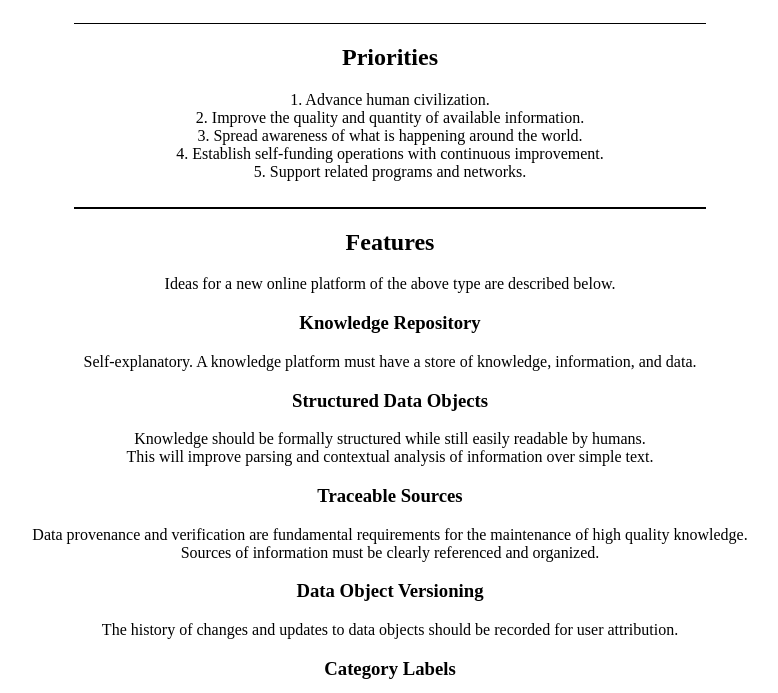
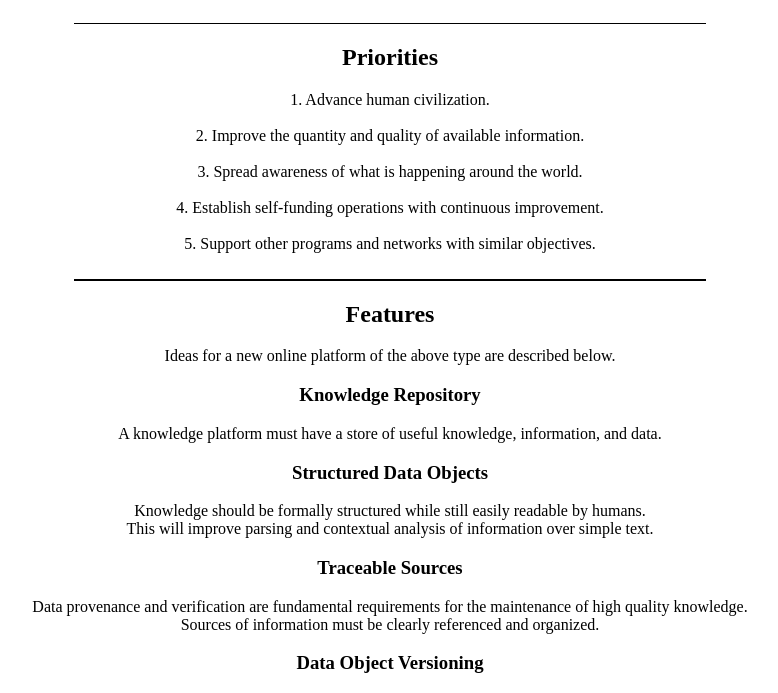
Before and after one commit to HopeMage/hopemage.github.io, a plain HTML site: page index.html in a window 1280 px wide. Shown: the part 364-1057 px from the top of the page, without its empty margins (250-1028 px from the left). Drawn offline with Linux system fonts and the light colour scheme.

Commit message:
Minor update to action plan

```diff
--- a/index.html
+++ b/index.html
@@ -28,11 +28,11 @@
       <br><hr>
       <div id="priorities">
         <h2>Priorities</h2>
-        1. Advance human civilization.<br>
-        2. Improve the quality and quantity of available information.<br>
-        3. Spread awareness of what is happening around the world.<br>
-        4. Establish self-funding operations with continuous improvement.<br>
-        5. Support related programs and networks.<br>
+        1. Advance human civilization.<br><br>
+        2. Improve the quantity and quality of available information.<br><br>
+        3. Spread awareness of what is happening around the world.<br><br>
+        4. Establish self-funding operations with continuous improvement.<br><br>
+        5. Support other programs and networks with similar objectives.<br>
       </div>
       <br><hr>
       <div id="features">
@@ -40,7 +40,7 @@
         Ideas for a new online platform of the above type are described below.<br>
 
         <h3>Knowledge Repository</h3>
-        Self-explanatory. A knowledge platform must have a store of knowledge, information, and data.<br>
+        A knowledge platform must have a store of useful knowledge, information, and data.<br>
 
         <h3>Structured Data Objects</h3>
         Knowledge should be formally structured while still easily readable by humans.<br>
@@ -77,7 +77,7 @@
       <div id="sustainability">
         <h2>Sustainability</h2>
         In order to meet project goals, the platform must have longevity. Therefore it must be sustainable.<br>
-        Rather than maximizing growth or profits, keeping costs low while maintaining sufficient revenue should be the priority.<br>
+        Rather than maximizing growth or profits, keeping costs low while earning sufficient revenue to maintain operations should be the priority.<br>
         The platform should be self-funding and not rely on donations.<br>
         <br>
         Creating revenue likely requires some mix of premium memberships and paid advertising.<br>
```
